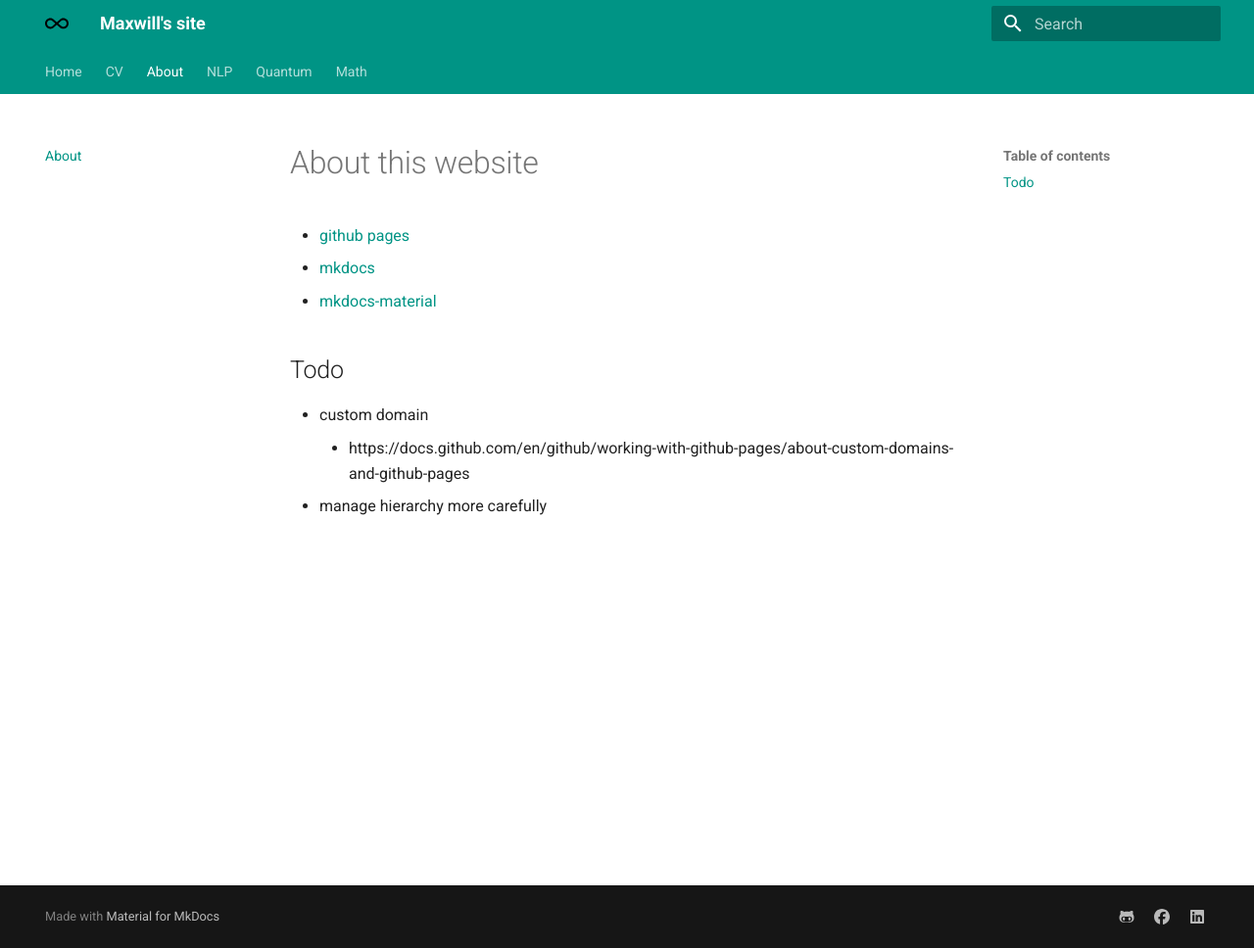
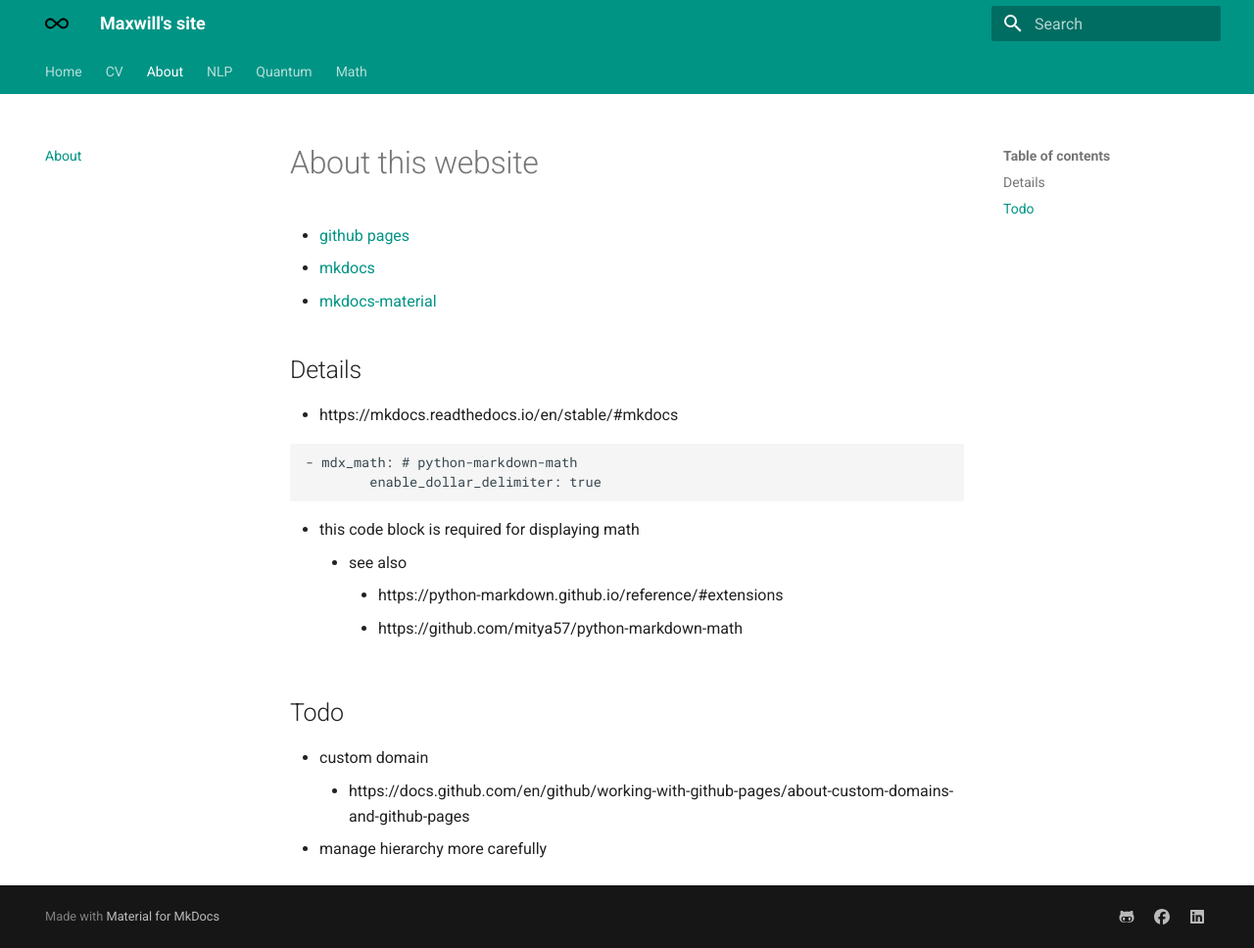
Before and after one commit to EazyReal/eazyreal.github.io, an MkDocs documentation site: the page built from docs/about.md, in a window 1280 px wide and 968 px high. Shown: the whole window at 98% size. Built offline with MkDocs 1.6.1 and Material for MkDocs 9.7.7, drawn with Linux system fonts in a browser that asks for light colours; old or Windows-style settings are respelled for this version of MkDocs.

Commit message:
adding mdx-math with dollar sign delimeter and try with mkdocs serve

````diff
--- a/docs/about.md
+++ b/docs/about.md
@@ -3,6 +3,17 @@
 - [mkdocs](https://www.mkdocs.org/)
 - [mkdocs-material](https://squidfunk.github.io/mkdocs-material/)
 
+## Details
+- https://mkdocs.readthedocs.io/en/stable/#mkdocs
+```
+- mdx_math: # python-markdown-math
+        enable_dollar_delimiter: true
+```
+- this code block is required for displaying math
+    - see also
+        - https://python-markdown.github.io/reference/#extensions
+        - https://github.com/mitya57/python-markdown-math
+
 ## Todo
 - custom domain
     - https://docs.github.com/en/github/working-with-github-pages/about-custom-domains-and-github-pages
--- a/mkdocs.yml
+++ b/mkdocs.yml
@@ -9,18 +9,19 @@
 # repo_url: 'https://github.com/EazyReal/eazyreal.github.io'
 
 # Navigation
+# ./docs/ bla is filled
 nav:
     - 'Home': 'index.md'
     - 'CV': 'cv.md'
     - 'About': 'about.md'
     - 'NLP':
-      - 'Standford 224n' : 'NLP\stanford224n-home.md'
-      - 'Paper List 2020 Summer' : 'NLP\paperlist2020summer.md'
+        - 'Standford 224n' : 'NLP/stanford224n-home.md'
+        - 'Paper List 2020 Summer' : 'NLP/paperlist2020summer.md'
     - 'Quantum':
-      - 'Quantum Compuation and Quantum Information' : 'Quantum\QIC.md'
+        - 'Quantum Compuation and Quantum Information' : 'Quantum/QIC.md'
     - 'Math':
-      - 'Linear Algebra II' : 'Math\LAII.md'
-      - 'Introduction to Real Analysis II' : 'Math\IntroRAII.md'
+        - 'Linear Algebra II' : 'Math/LAII.md'
+        - 'Introduction to Real Analysis II' : 'Math/IntroRAII.md'
 
 # Theme
 theme:
@@ -56,9 +57,18 @@
 
 # Extensions
 markdown_extensions:
+  - extra
+  - tables
+  - fenced_code
   - attr_list
   - admonition
+  - mdx_math: # python-markdown-math
+      enable_dollar_delimiter: true
   - codehilite:
       guess_lang: false
   - toc:
       permalink: true
+
+# for math
+extra_javascript:
+    - https://cdnjs.cloudflare.com/ajax/libs/mathjax/2.7.5/MathJax.js?config=TeX-AMS_HTML
````
